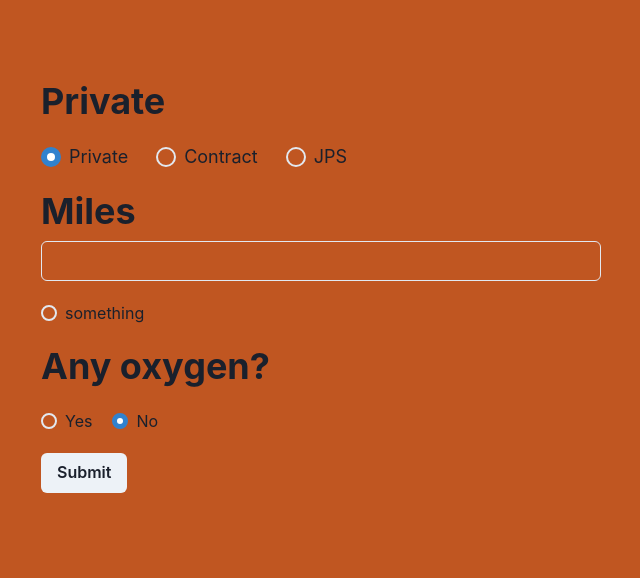
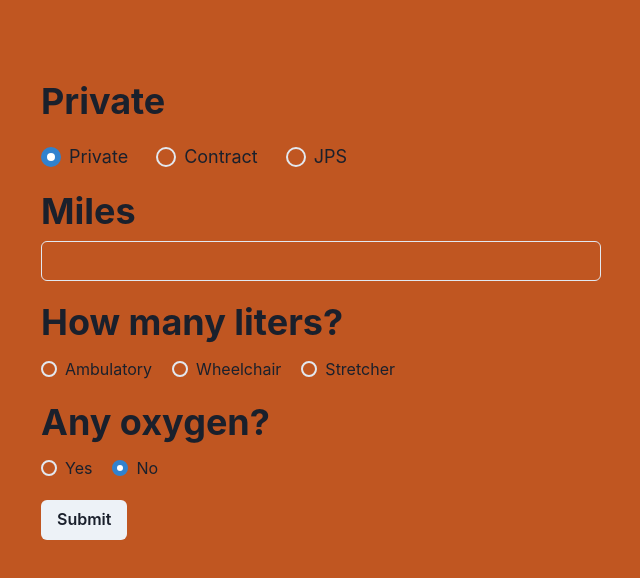
Before and after one commit to kcstarks/Price-Calculator, a React (Vite) app: page / in a window 1280 px wide. Both pictures are taken after a click on the label "Private". Shown: the top 578 px of the page, without its empty margins (319-959 px from the left). Built offline with nearby package versions, Linux system fonts and the light colour scheme.

Commit message:
Added ModeSelector with functionality

```diff
--- a/src/components/ModeSelector.tsx
+++ b/src/components/ModeSelector.tsx
@@ -1,4 +1,4 @@
-import { Radio, RadioGroup } from "@chakra-ui/react";
+import { Heading, Radio, RadioGroup } from "@chakra-ui/react";
 import { Payer } from "../hooks/usePayers";
 
 interface Props {
@@ -6,14 +6,31 @@ interface Props {
   onSelectMode: (mode: string) => void;
 }
 
+function capitalize(str: string) {
+  return str.charAt(0).toUpperCase() + str.slice(1);
+}
+
 const ModeSelector = ({ selectedPayer, onSelectMode }: Props) => {
+  if (selectedPayer != null) {
+    const modeKeys: string[] = Object.keys(selectedPayer.load_fee);
     return (
       <>
+        <Heading paddingBottom={3}>How many liters?</Heading>
         <RadioGroup>
-        <Radio value="s">something</Radio>
+          {modeKeys.map((key) => (
+            <Radio
+              value={key}
+              key={key}
+              paddingEnd={5}
+              onChange={() => onSelectMode(key)}
+            >
+              {capitalize(key)}
+            </Radio>
+          ))}
         </RadioGroup>
       </>
     );
+  }
 };
 
 export default ModeSelector;
--- a/src/components/OxygenSelector.tsx
+++ b/src/components/OxygenSelector.tsx
@@ -22,7 +22,7 @@ const Oxygen = ({ selectedPayer, onSelectOxygen }: Props) => {
     if (isOxygen === "false") {
       return (
         <>
-          <Heading paddingBottom={5}>Any oxygen?</Heading>
+          <Heading paddingBottom={3}>Any oxygen?</Heading>
           <RadioGroup onChange={setIsOxygen} value={isOxygen}>
             <Radio value="true" paddingEnd={5}>
               Yes
@@ -36,7 +36,7 @@ const Oxygen = ({ selectedPayer, onSelectOxygen }: Props) => {
     } else {
       return (
         <>
-          <Heading paddingBottom={5}>How many liters?</Heading>
+          <Heading paddingBottom={3}>How many liters?</Heading>
           <RadioGroup>
             {oxygenKeys.map((key) => (
               <Radio
```
Lines whose indentation alone changed are shown as unchanged.
